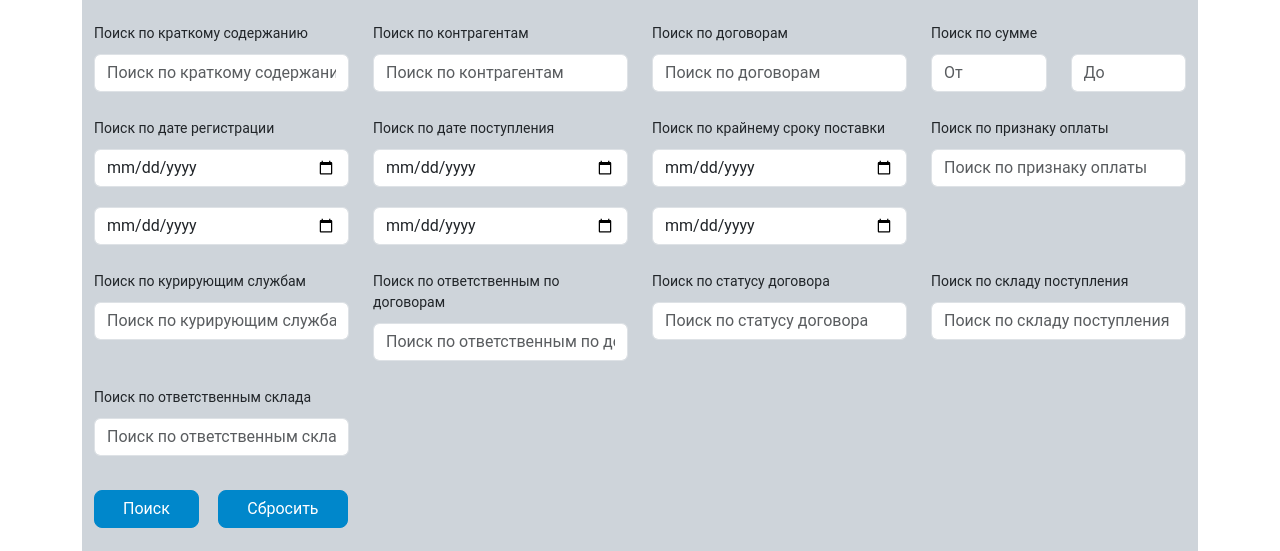
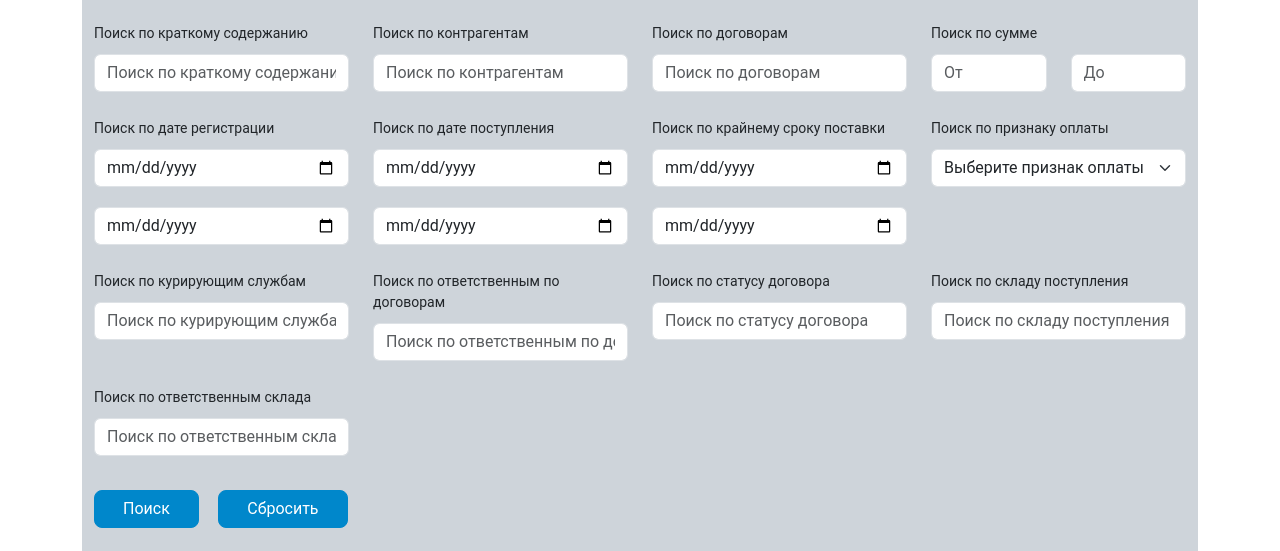
Before and after one commit to Kairat12/maek_measuring, a Django app: page /contract_status in a window 1280 px wide. Shown: the part 134-685 px from the top of the page. Run offline with Django 4.2, Linux system fonts and the light colour scheme; data that the repository does not hold is empty; some libraries are stand-ins or nearby versions.

Commit message:
add search

```diff
--- a/templates/contract_status.html
+++ b/templates/contract_status.html
@@ -77,8 +77,15 @@
                     </div>
                     <div class="col-3">
                         <label>Поиск по признаку оплаты</label>
-                        <input type="text" name="payment_indicator__icontains" class="form-control"
-                               placeholder="Поиск по признаку оплаты" value="{{ request.GET.payment_indicator__icontains }}">
+                        <select class="form-control form-select" name="payment_indicator__icontains" >
+                            <option value="" selected disabled style="font-style: italic;"><em>Выберите признак оплаты</em></option>
+                            <option value="Оплачен(а)">Оплачен(а)</option>
+                            <option value="Принята">Принята</option>
+                            <option value="Формируемый(ая, ое)">Формируемый(ая, ое)</option>
+                            <option value="Передана">Передана</option>
+                            <option value="Включена в реестр">Включена в реестр</option>
+
+                        </select>
                     </div>
                     <div class="col-3">
                         <label>Поиск по курирующим службам</label>
```
